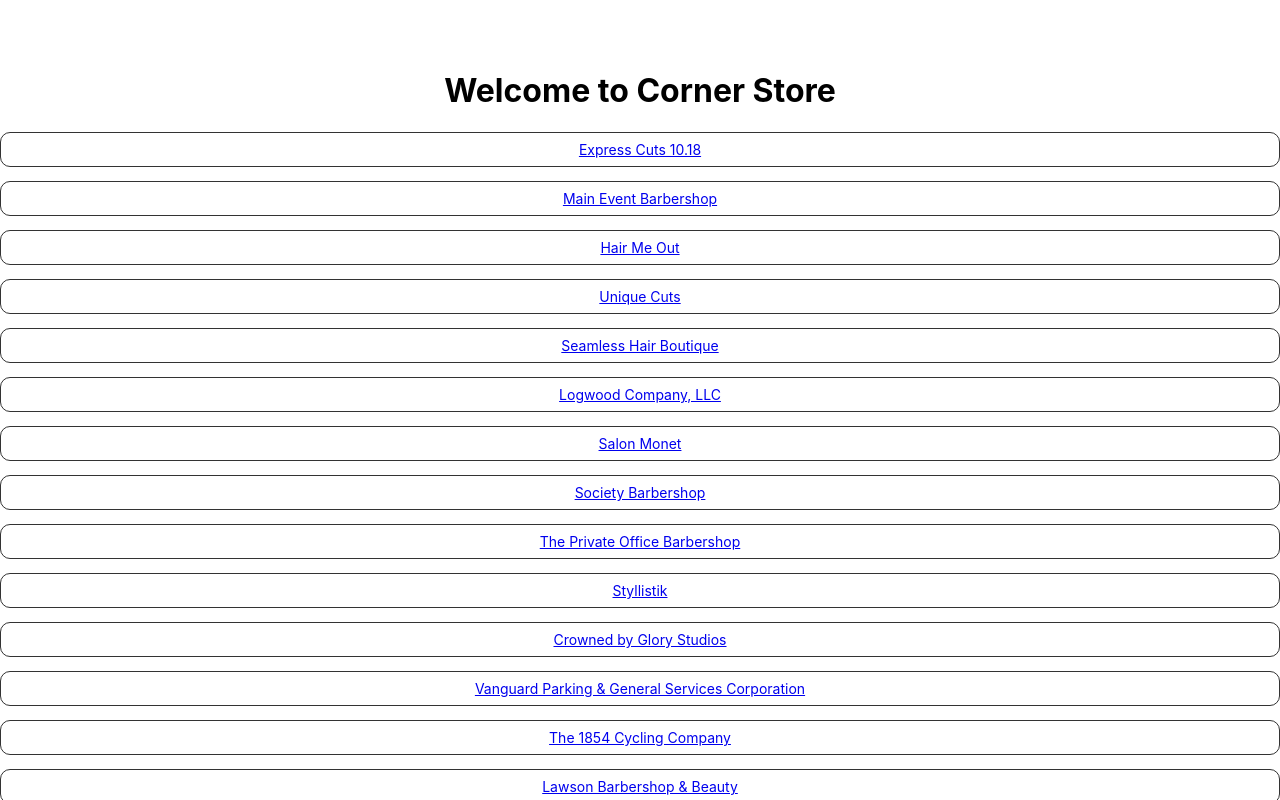
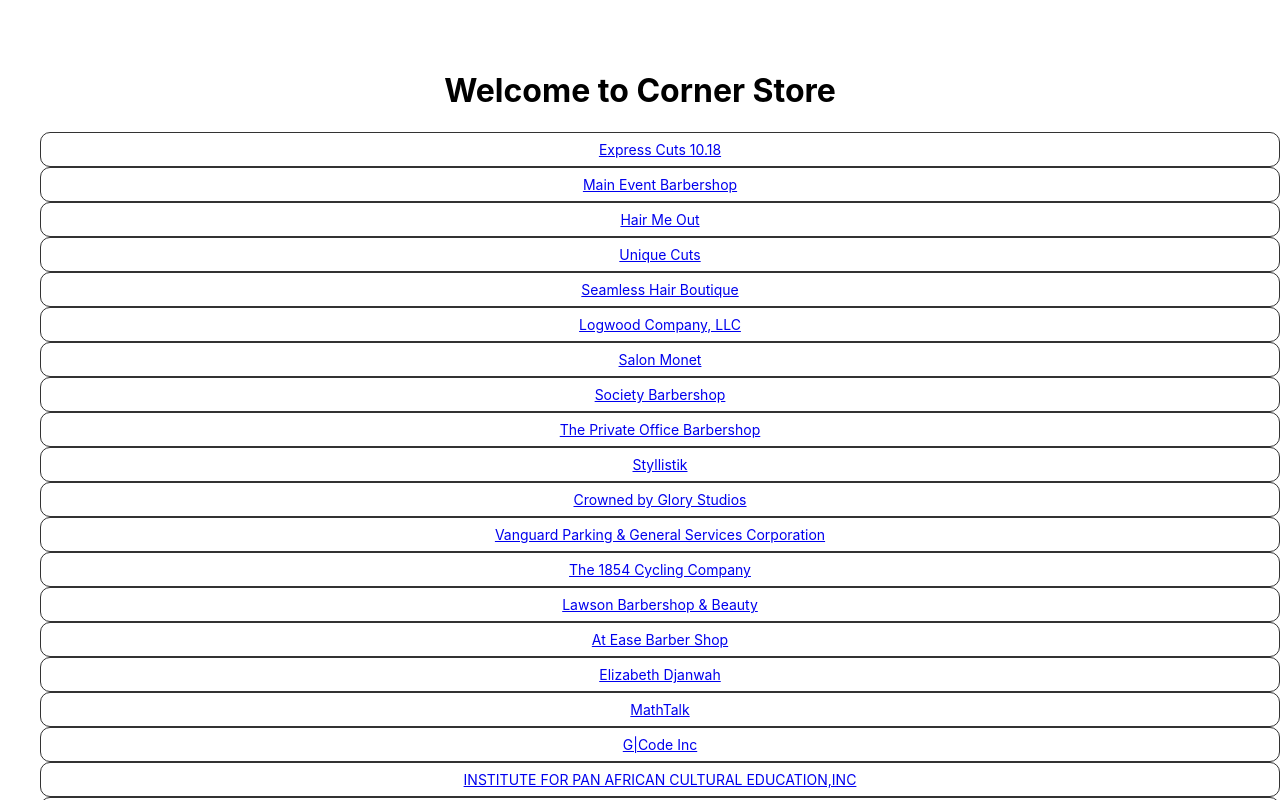
Before and after one commit to Corner-Store/CornerStoreWebsite, a React (Create React App) app: page / in a window 1280 px wide. Shown: the top 800 px of the page. Built offline with nearby package versions, Linux system fonts and the light colour scheme.

Commit message:
Adjusting tests

```diff
--- a/src/App.css
+++ b/src/App.css
@@ -37,10 +37,14 @@
     transform: rotate(360deg);
   }
 }
-p {
+li {
+  list-style-type: none;
   border-radius: 10px;
   border: 1px solid rgba(0, 0, 0, 0.8);
   padding: 8px;
   font-size: 14px;
   text-align: center;
 }
+ul {
+  list-style-type: none;
+}
--- a/src/App.js
+++ b/src/App.js
@@ -5,12 +5,15 @@
   return (
     <div className="App">
       <h1>Welcome to Corner Store</h1>
-
-      {businessesJSON.map((item, index) => (
-        <p key={index}>
-          <a href={item.link}>{item.name}</a>
-        </p>
-      ))}
+      <ul data-testid="item-list-businesses">
+        {businessesJSON.map((item, index) => (
+          <li key={index} className="list-item" data-testid="single-item">
+            <a href={item.link} data-testid="display-businesses">
+              {item.name}
+            </a>
+          </li>
+        ))}
+      </ul>
     </div>
   );
 }
```
Also changed, not shown: src/index.css (line endings or trailing spaces), 2 other files (tests, documents, lock files or other folders).
